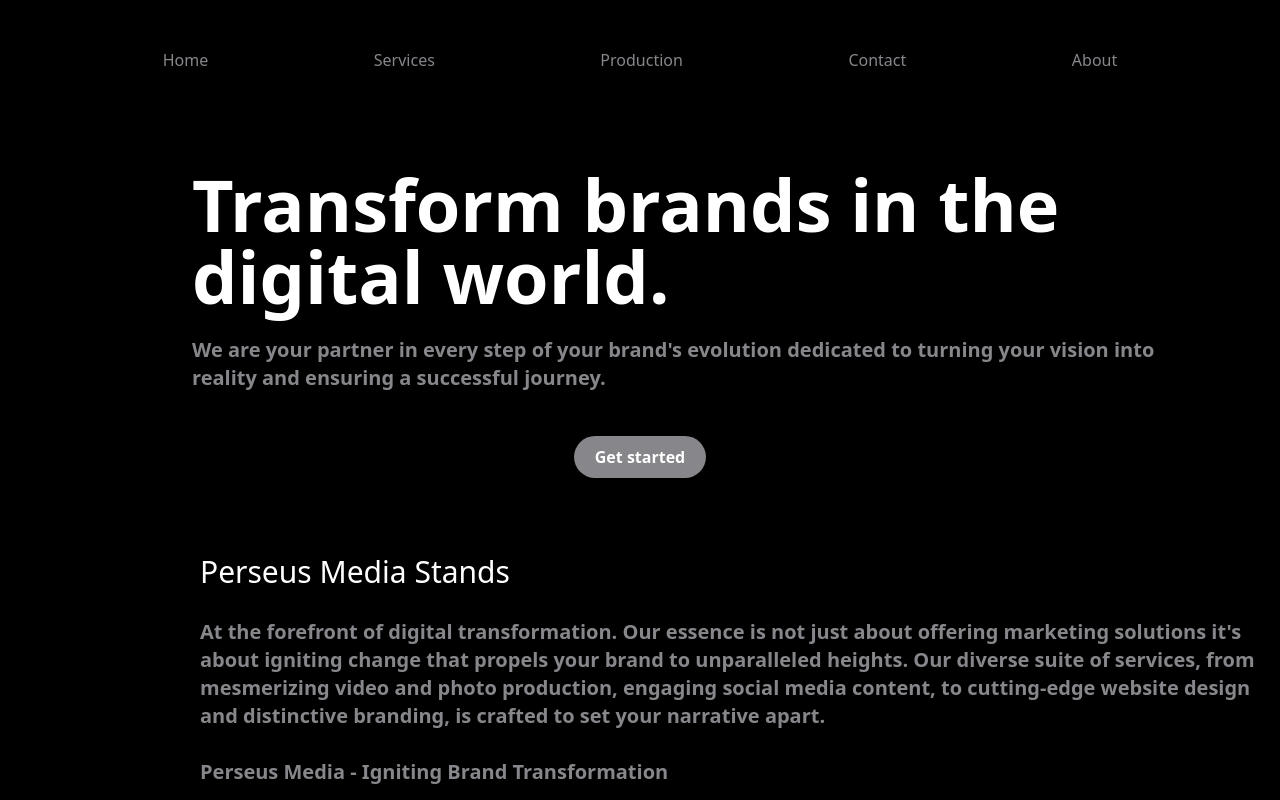
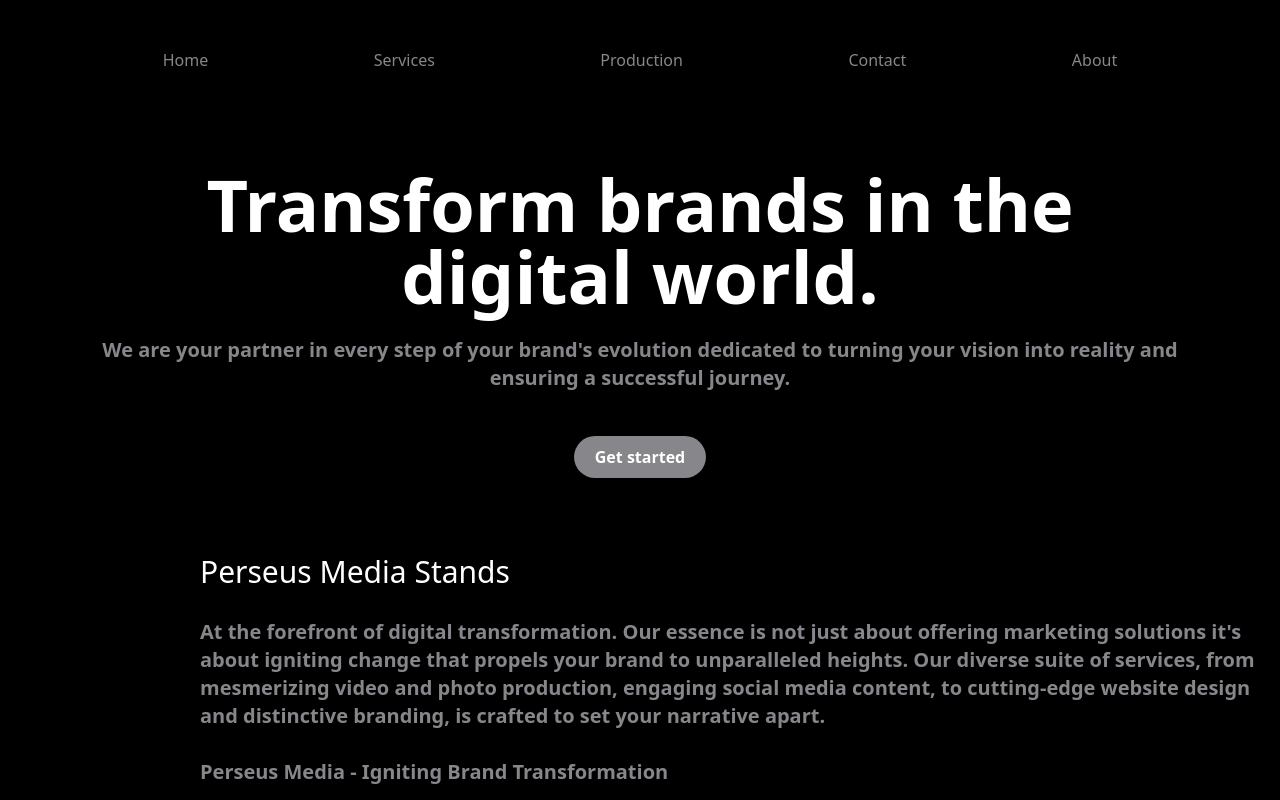
Before and after one commit to aryangh1/perseus-website, a React (Vite) app: page /about in a window 1280 px wide. Shown: the top 800 px of the page. Built offline with nearby package versions, Linux system fonts and the light colour scheme.

Commit message:
fix: ui iss

```diff
--- a/src/pages/About.jsx
+++ b/src/pages/About.jsx
@@ -9,6 +9,9 @@
             dedicated to turning your vision into reality and ensuring a
             successful journey.`}
         headingID="aboutPageTitle"
+        parentHeadingStyle="!pl-0"
+        headingStyle="text-center"
+        subHeadingStyle="text-center"
       />
 
       <div className="flex flex-col space-y-4 sm:flex-row sm:justify-center sm:space-y-0 text-center">
--- a/src/pages/Contact.jsx
+++ b/src/pages/Contact.jsx
@@ -7,7 +7,7 @@
         heading="Get in touch with us."
         subHeading="Reach out now and take the first step towards achieving your goals."
         headingID="contactPageTitle"
-        parentHeadingStyle="pl-0"
+        parentHeadingStyle="!pl-0"
         headingStyle="text-center"
         subHeadingStyle="text-center"
       />
```
